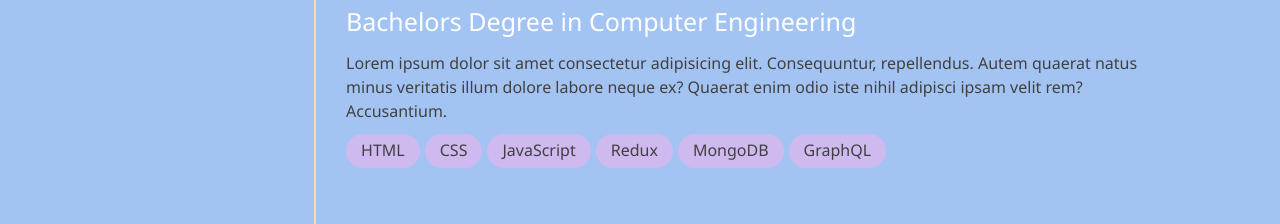
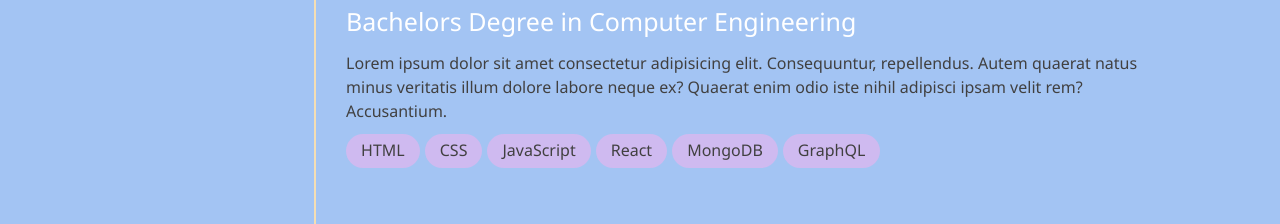
Before and after one commit to ladaland00/ladaland-resume, a React (Vite) app: page / in a window 1280 px wide. Shown: the part 4440-4664 px from the top of the page. Built offline with nearby package versions, Linux system fonts and the light colour scheme.

Commit message:
add readme

```diff
--- a/src/components/experience/Experience.tsx
+++ b/src/components/experience/Experience.tsx
@@ -47,7 +47,7 @@ const items = [
     role: "Bachelors Degree in Computer Engineering",
     desc: "Lorem ipsum dolor sit amet consectetur adipisicing elit. Consequuntur, repellendus. Autem quaerat natus minus veritatis illum dolore labore neque ex? Quaerat enim odio iste nihil adipisci ipsam velit rem? Accusantium.",
     range: "Aug 2021 - July 2021",
-    skills: ["HTML", "CSS", "JavaScript", "Redux", "MongoDB", "GraphQL"],
+    skills: ["HTML", "CSS", "JavaScript", "React", "MongoDB", "GraphQL"],
   },
 ];
 const Single = ({ item }: { item: List }) => (
```
Also changed, not shown: 2 other files (tests, documents, lock files or other folders).
